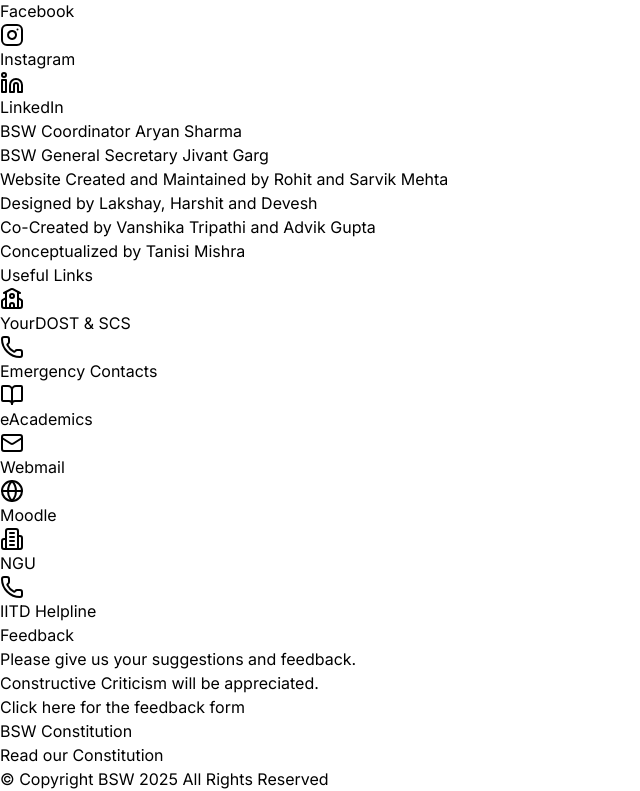
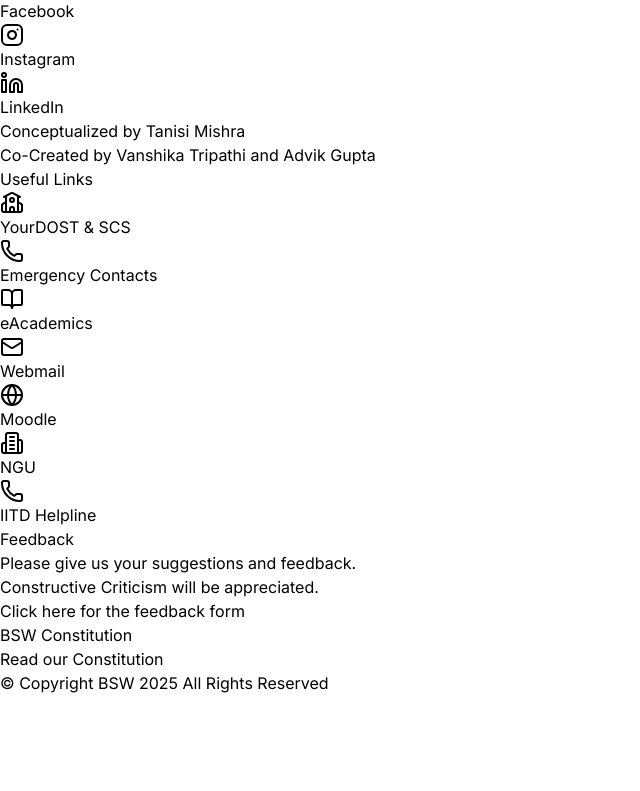
Before and after one commit to bsw-iit/CareerPortalFrontend, a React (Vite) app: page / in a window 1280 px wide. Shown: the part 7886-8677 px from the top of the page, without its empty margins (0-640 px from the left). After the commit the page ends 8581 px from the top, so only its background shows below. Built offline with nearby package versions, Linux system fonts and the light colour scheme.

Commit message:
footer fix

```diff
--- a/src/components/Footer.tsx
+++ b/src/components/Footer.tsx
@@ -51,37 +51,10 @@
                             </a>
                         </div>
                         <p className="mb-4">
-                            BSW Coordinator{" "}
-                            <a href="https://www.linkedin.com/in/aryan-sharma-326657230?utm_source=share&utm_campaign=share_via&utm_content=profile&utm_medium=ios_app" target="_blank" className="text-teal-400 hover:text-teal-300">
-                                Aryan Sharma
-                            </a><br />
-                            BSW General Secretary{" "}
-                            <a href="https://www.linkedin.com/in/jivant-garg-a9225a24a?utm_source=share&utm_campaign=share_via&utm_content=profile&utm_medium=ios_app" target="_blank" className="text-teal-400 hover:text-teal-300">
-                                Jivant Garg
-                            </a>
-                        </p>
-                        <p className="mb-4">
-                            Website Created and Maintained by{" "}
-                            <a href="https://www.linkedin.com/in/rohit-kumar-ab0b412b7?utm_source=share&utm_campaign=share_via&utm_content=profile&utm_medium=android_app" target="_blank" className="text-teal-400 hover:text-teal-300">
-                                Rohit
-                            </a>{"   "}
-                            and{"   "}
-                            <a href="https://www.linkedin.com/in/sarvik-mehta-72267a28a/" target="_blank" className="text-teal-400 hover:text-teal-300">
-                                Sarvik Mehta
-                            </a>
-                        </p>
-                        <p className="mb-4">
-                            Designed by{" "}
-                            <a href="https://www.linkedin.com/in/lakshay-aa7510293/" target="_blank" className="text-teal-400 hover:text-teal-300">
-                                Lakshay
-                            </a>{", "}
-                            <a href="https://www.linkedin.com/in/harshit-gour-532b84291?utm_source=share&utm_campaign=share_via&utm_content=profile&utm_medium=android_app" target="_blank" className="text-teal-400 hover:text-teal-300">
-                                Harshit
+                            Conceptualized by{" "}
+                            <a href="https://www.linkedin.com/in/tanisi-mishra/" target="_blank" className="text-teal-400 hover:text-teal-300">
+                            Tanisi Mishra
                             </a>{" "}
-                            and{" "}
-                            <a href="https://www.linkedin.com/in/devesh-sharma-bb931730a/" target="_blank" className="text-teal-400 hover:text-teal-300">
-                                Devesh
-                            </a>
                         </p>
                         <p className="mb-4">
                             Co-Created by{" "}
@@ -92,12 +65,6 @@
                                 <a href="https://www.linkedin.com/in/advik-gupta/" target="_blank" className="text-teal-400 hover:text-teal-300">
                             Advik Gupta
                             </a>
-                        </p>
-                        <p className="mb-4">
-                            Conceptualized by{" "}
-                            <a href="https://www.linkedin.com/in/tanisi-mishra/" target="_blank" className="text-teal-400 hover:text-teal-300">
-                            Tanisi Mishra
-                            </a>{" "}
                         </p>
                     </div>
 
```
